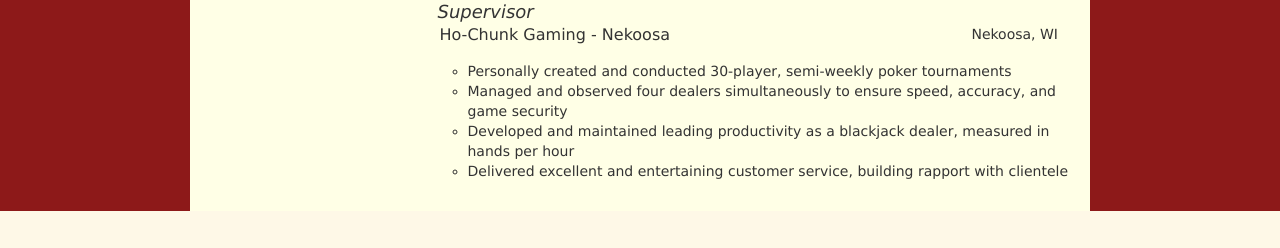
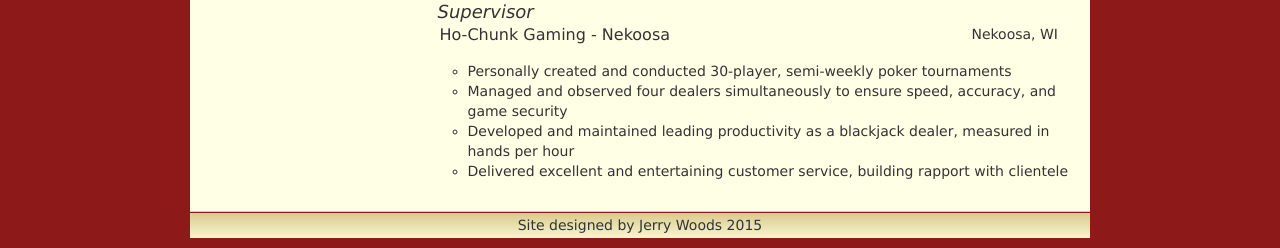
Before and after one commit to disciple520/jerimiahwoods.com, a PHP site: page / in a window 1280 px wide. Shown: the part 1421-1669 px from the top of the page. Before the commit the page ends 1632 px from the top, so only its background shows below. Run offline with PHP 8.4, Linux system fonts and the light colour scheme; some libraries are stand-ins or nearby versions.

Commit message:
Add footer

```diff
--- a/css/main.css
+++ b/css/main.css
@@ -126,7 +126,18 @@ body {
   list-style-type: circle;
 }
 
-#header {
+footer {
+  height: 25px;
+  margin-top: 0px;
+  margin-bottom: 10px;
+}
+
+footer > p {
+  padding: 2px 10px;
+  text-align: center;
+}
+
+#header, footer{
   background: #d8cb8f; /* Old browsers */
   background: -moz-linear-gradient(top,  #d8cb8f 0%, #f9f5cf 100%); /* FF3.6+ */
   background: -webkit-gradient(linear, left top, left bottom, color-stop(0%,#d8cb8f), color-stop(100%,#f9f5cf)); /* Chrome,Safari4+ */
@@ -135,7 +146,9 @@ body {
   background: -ms-linear-gradient(top,  #d8cb8f 0%,#f9f5cf 100%); /* IE10+ */
   background: linear-gradient(to bottom,  #d8cb8f 0%,#f9f5cf 100%); /* W3C */
   filter: progid:DXImageTransform.Microsoft.gradient( startColorstr='#d8cb8f', endColorstr='#f9f5cf',GradientType=0 ); /* IE6-9 */
+}
 
+#header {
   padding: 20px;
   margin-top: 10px;
   overflow: hidden;
--- a/index.html
+++ b/index.html
@@ -198,7 +198,12 @@
               </div> <!-- end of work-history div -->
             </div> <!-- end of row div -->
           </div> <!-- end of resume div -->
+          <hr>
+          <footer>
+            <p>Site designed by Jerry Woods 2015</p>
+          </footer>
         </div> <!-- end of content div -->
+
 
 
         <script src="https://ajax.googleapis.com/ajax/libs/jquery/1.11.3/jquery.min.js"></script>
```
